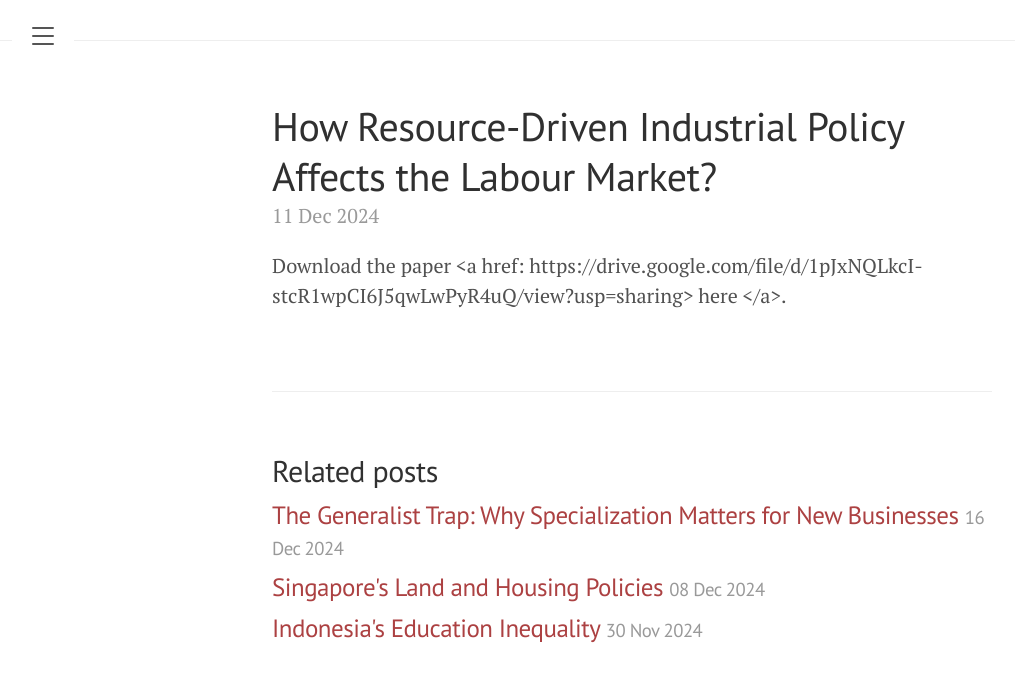
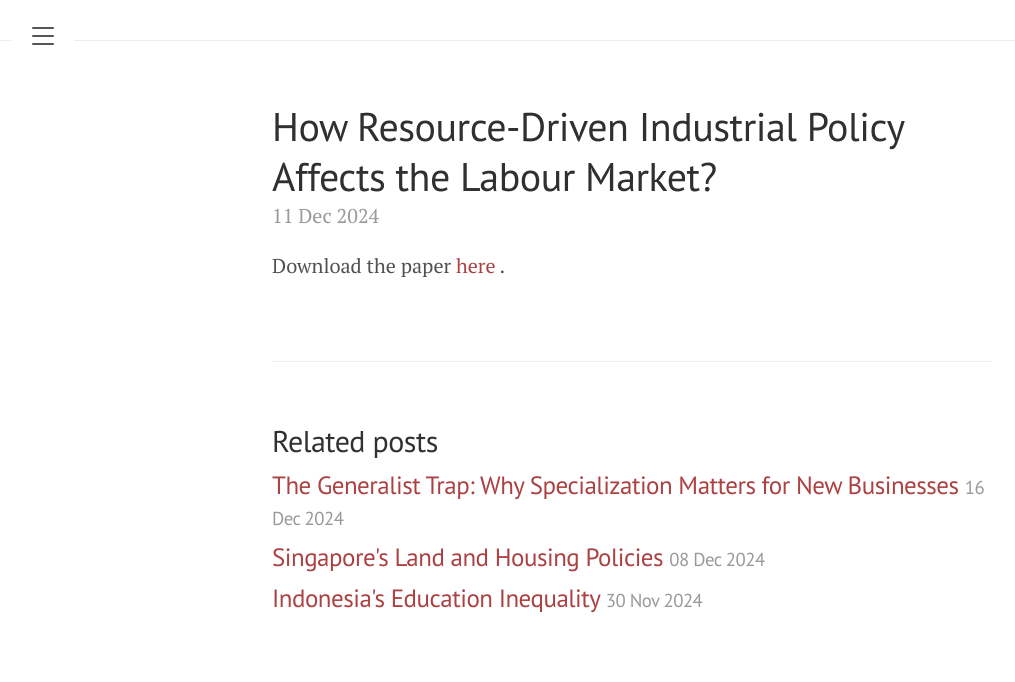
Before and after one commit to wzfirmanto/my-website, a Jekyll site: the page built from _posts/2024-12-11-how-resource-driven-industrial-policy-affects-the-labour-market.md, in a window 1280 px wide. Shown: the top 682 px of the page, without its empty margins (8-1023 px from the left). Built offline with Jekyll 4.4.1, drawn with Linux system fonts in a browser that asks for light colours.

Commit message:
Update 2024-12-11-how-resource-driven-industrial-policy-affects-the-labour-market.md

```diff
--- a/_posts/2024-12-11-how-resource-driven-industrial-policy-affects-the-labour-market.md
+++ b/_posts/2024-12-11-how-resource-driven-industrial-policy-affects-the-labour-market.md
@@ -6,4 +6,4 @@ categories: portfolio
 description: Policy Impact Evaluation, Resource-Driven Industrial Policy, Difference-in-Difference, R
 ---
 
-Download the paper <a href: https://drive.google.com/file/d/1pJxNQLkcI-stcR1wpCI6J5qwLwPyR4uQ/view?usp=sharing> here </a>.
+Download the paper <a href= "https://drive.google.com/file/d/1pJxNQLkcI-stcR1wpCI6J5qwLwPyR4uQ/view?usp=sharing"> here </a>.
```
